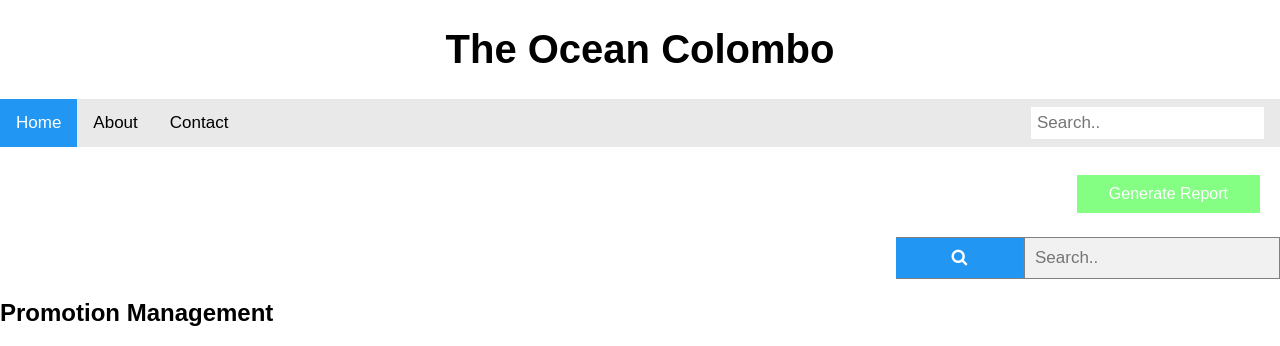
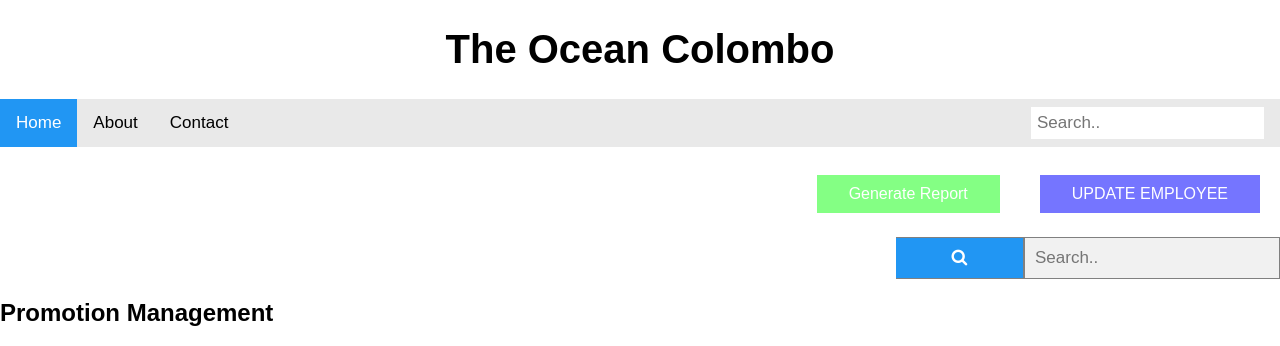
Before and after one commit to Mithila-Panagoda/TheOceanColombo, a Django app: page /promoManagement/ in a window 1280 px wide. Shown: the top 346 px of the page. Run offline with Django 3.2, Linux system fonts and the light colour scheme.

Commit message:
Added insert function and update function

```diff
--- a/templates/NewEmployee.html
+++ b/templates/NewEmployee.html
@@ -125,7 +125,7 @@ body {
        </div>
         <div class="form-group">
         <label>Emergency Contact: </label> <input type="text"
-         class="form-control" name="EemergencyCon" size="50" />
+         class="form-control" name="EmergencyCon" size="50" />
        </div>
 
      <input type="submit" value="Submit" class="btn btn-success">
--- a/templates/PromoManagement.html
+++ b/templates/PromoManagement.html
@@ -61,6 +61,21 @@ body {
     border: 1px solid #ccc;
   }
 } /*Header style end*/
+
+.btn {
+    background-color: #1a1aff;
+    float: right;
+    border: none;
+    color: white;
+    padding: 10px 32px;
+    text-align: center;
+    font-size: 16px;
+    margin: 10px 20px;
+    opacity: 0.6;
+    transition: 0.3s;
+  }
+
+  .btn:hover {opacity: 1}
 
   .btn2 {
     background-color: #33ff33;
@@ -141,6 +156,10 @@ table, th, td {
     <input type="text" placeholder="Search..">
   </div>
   <br>
+  <form class="updEmp" action="/updateEmp/">
+       {% csrf_token %}
+      <button class="btn">UPDATE EMPLOYEE</button>
+   </form>
       <button class="btn2">Generate Report</button>
 
       <br><br><br><br>
--- a/templates/ViewEmployee.html
+++ b/templates/ViewEmployee.html
@@ -163,6 +163,7 @@ table, th, td {
   </div>
   <br>
    <form class="newEmp" action="/HireNew/">
+       {% csrf_token %}
       <button class="btn">HIRE NEW EMPLOYEE</button>
    </form>
       <button class="btn2">Generate Report</button>
--- a/theOceanColombo/urls.py
+++ b/theOceanColombo/urls.py
@@ -83,7 +83,8 @@ urlpatterns = [
     url(r'^viewEmployee/', views.Viewemployee),
     url(r'^promoManagement/', views.Promomanagement),
     url(r'^updatePromo/', views.Updatepromo),
-    url(r'^HireNew/', views.loadNewemployee)
+    url(r'^HireNew/', views.loadNewemployee),
+    url(r'^updateEmp/', views.loadUpdatepromo)
 ]
 
 urlpatterns += staticfiles_urlpatterns()
--- a/theOceanColombo/views.py
+++ b/theOceanColombo/views.py
@@ -266,11 +266,11 @@ def Newemployee(request):
     Address = request.POST.get('Address')
     Phone = request.POST.get('Phone')
     EPF = request.POST.get('EPF')
-    Emergency_Contact= request.POST.get('EemergencyCon')
-    data = {"firstname": First_Name, "lastname": Last_Name, "NIC": NIC, "Title": Title,"employeeType": Employment_type,
+    Emergency_Contact= request.POST.get('EmergencyCon')
+    data = {"firstName": First_Name, "lastName": Last_Name, "NIC": NIC, "Title": Title,"employeeType": Employment_type,
             "Email": Email, "Address": Address, "Phone":Phone,"EmergencyCon":Emergency_Contact}
-    db.child("Staff").child("Employee").child(EPF).update(data)
-    return render(request, "VIewEmployee.html")
+    db.child("Staff").child("Employee").child(EPF).set(data)
+    return render(request, "ViewEmployee.html")
 
 def loadNewemployee(request):
     return render(request, "NewEmployee.html")
@@ -288,7 +288,14 @@ def loadPromomanagement(request):
     return render(request, "PromoManagement.html")
 
 def Updatepromo (request):
-    return render(request, "UpdatePromo.html")
+    firebase = pyrebase.initialize_app(firebaseconfig)
+    db = firebase.database()
+    EPF = request.POST.get('EPF')
+    First_Name= request.POST.get('firstName')
+    Title = request.POST.get('Title')
+    data = {"firstName": First_Name, "Title": Title}
+    db.child("Staff").child("Employee").child(EPF).update(data)
+    return render(request, "PromoManagement.html")
 
 def loadUpdatepromo (request):
     return render(request, "UpdatePromo.html")
```
Also changed, not shown: templates/UpdatePromo.html (+9 -4 lines).
